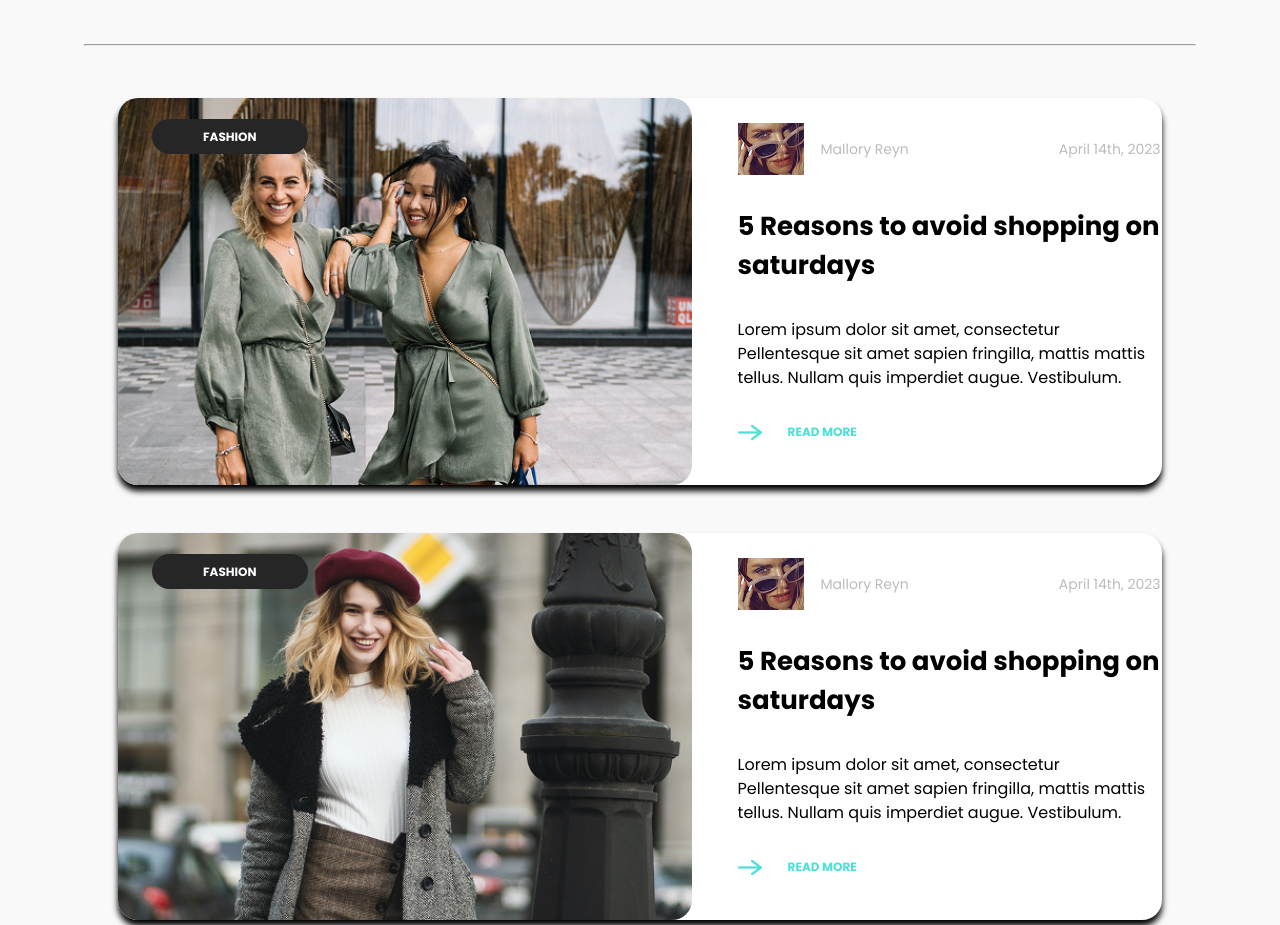
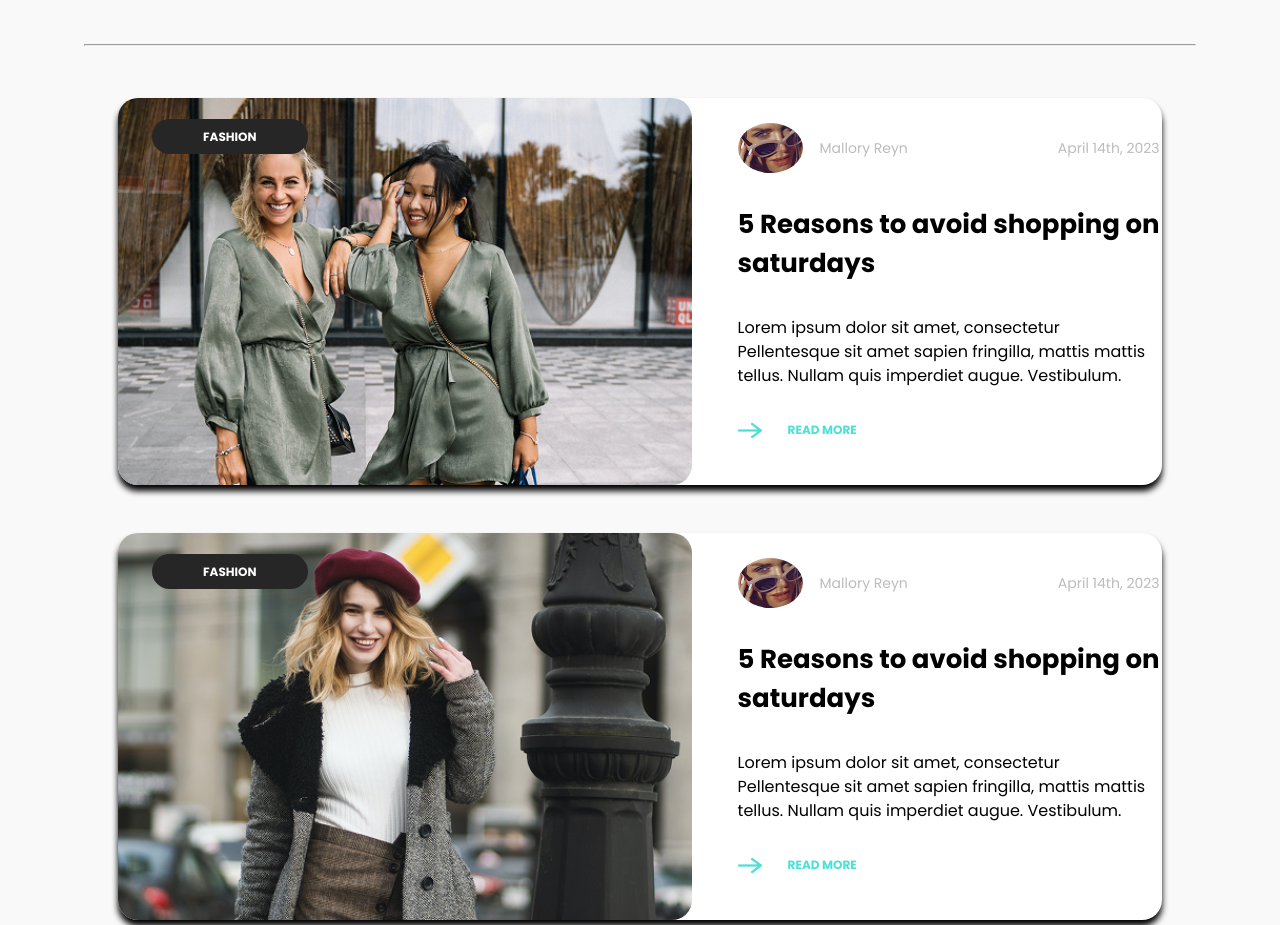
Before and after one commit to codwork/LuxVentus, a plain HTML site: page index.html in a window 1280 px wide. Shown: the part 1280-2205 px from the top of the page. Drawn offline with Linux system fonts and the light colour scheme.

Commit message:
Change icon size

```diff
--- a/style.css
+++ b/style.css
@@ -291,4 +291,10 @@ header {
     background-size: cover;
     background-position: center;
 }
+.last-section-card-text1 img {
+    width: 65px;
+    height: 50px;
+    border-radius: 50%;
+    object-fit: cover;
+}
 /* <!-- last  დასასრული    --> */
```
